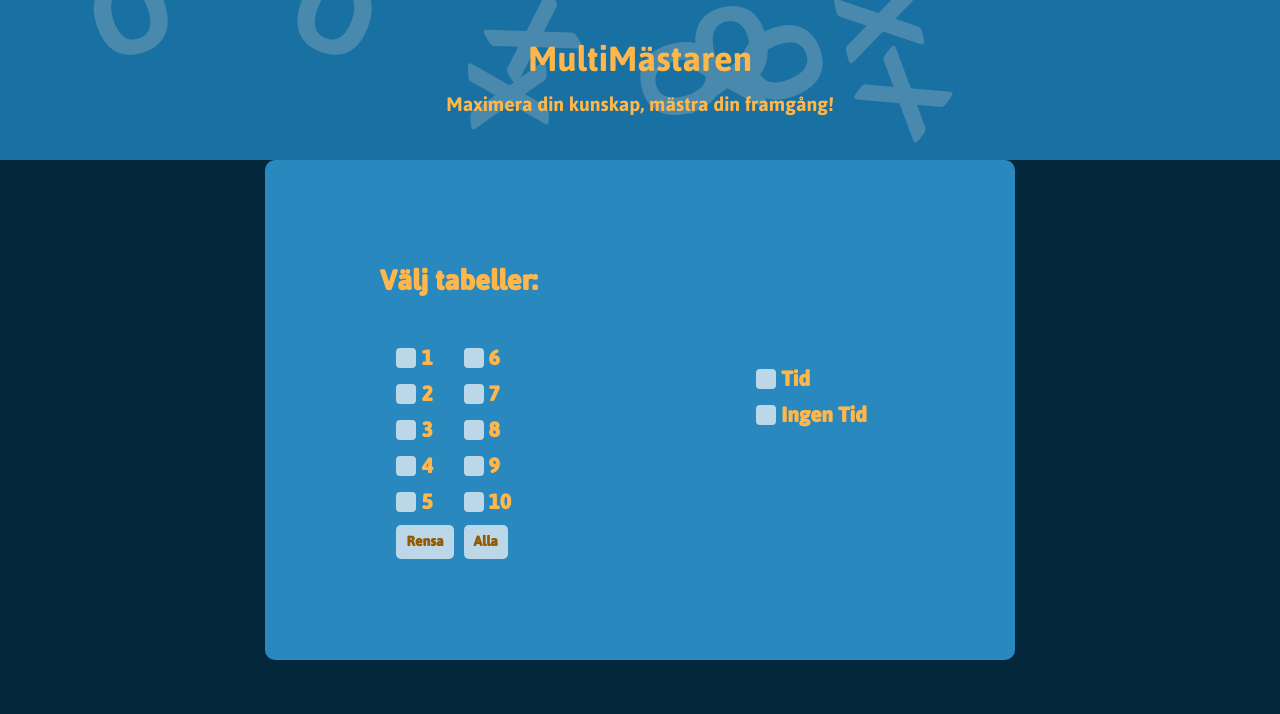
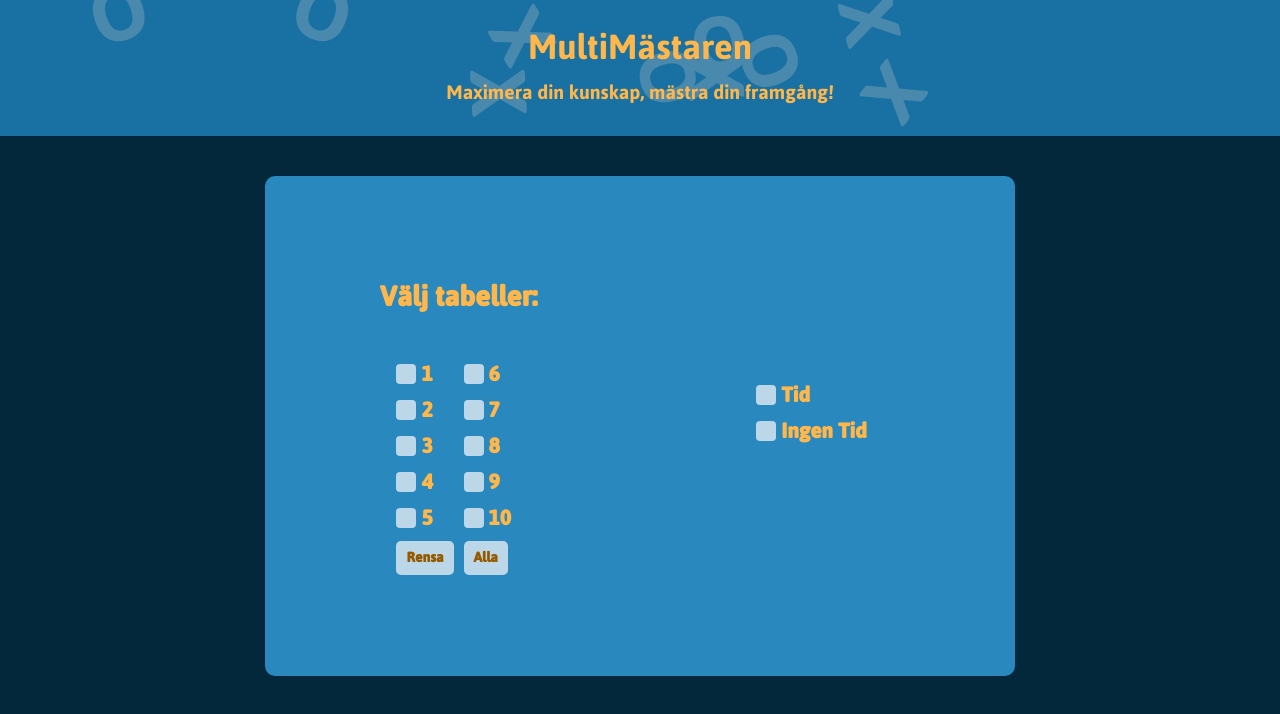
Before and after one commit to Anthymm/Multimastaren, a Vue app: page /#/ in a window 1280 px wide. Shown: the top 714 px of the page. Built offline with nearby package versions, Linux system fonts and the light colour scheme.

Commit message:
small changes to navbar

```diff
--- a/src/components/NavBar.vue
+++ b/src/components/NavBar.vue
@@ -116,9 +116,10 @@ export default {
 }
 
 nav {
-  height: 20vh;
+  height: 17vh;
   background-color: #1971A3;
   width: 100vw;
+  margin-bottom: 40px;
 }
 
 nav div {
@@ -145,7 +146,7 @@ nav div h2 {
 .object {
   color: var(--object-color);
   position: absolute;
-  font-size: 10vw;
+  font-size: 7vw;
   z-index: 0;
   line-height: 10%;
 }
```
